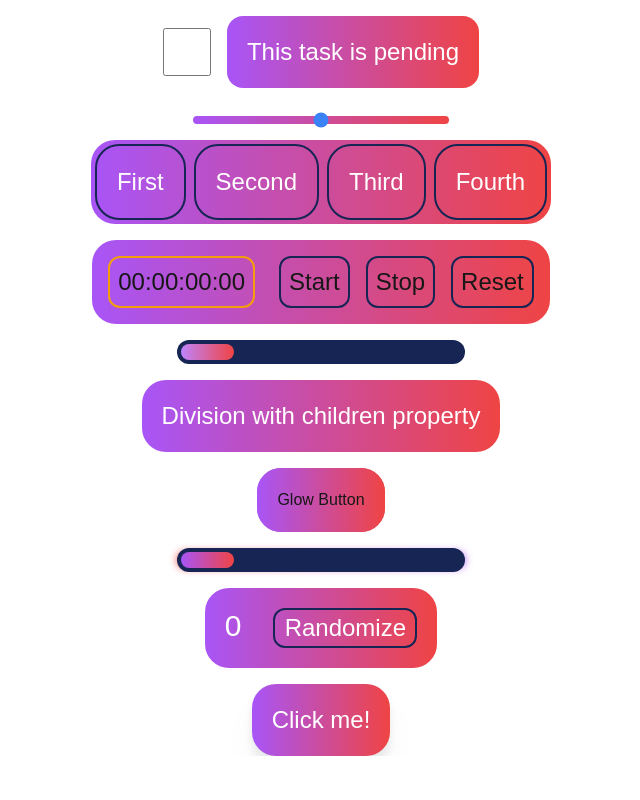
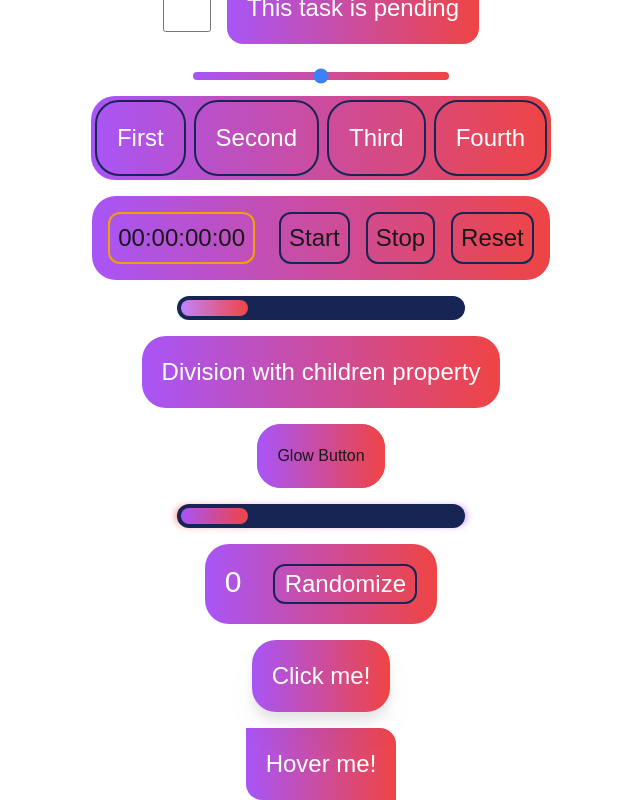
Before and after one commit to nitesh545/lifame, a Next.js app: page / in a window 1280 px wide. Shown: the part 187-987 px from the top of the page, without its empty margins (319-959 px from the left). Before the commit the page ends 943 px from the top, so only its background shows below. Built offline with nearby package versions, Linux system fonts and the light colour scheme.

Commit message:
new component roundButton

```diff
--- /dev/null
+++ b/app/components/roundButton.jsx
@@ -0,0 +1,31 @@
+"use client";
+
+import React from 'react';
+import {useState, useEffect} from 'react';
+
+const RoundButton = () => {
+	const [value, setValue] = useState(0);
+
+	const handleClick = () => {
+		setValue(prev => prev + 1);
+	}
+
+	useEffect(() => {console.log(`Hover button pressed: ${value} times`)}, [value]);
+
+	return (
+		<div className="w-screen">
+			<div className="flex justify-center content-center items-center">
+				<button
+					className="p-5 text-2xl text-white bg-gradient-to-r from-purple-500 to-red-500 rounded-bl-2xl
+								rounded-tr-2xl hover:rounded-br-full hover:rounded-tl-full transition duration-300
+								ease-in-out hover:scale-105 hover:bg-blue-600"
+					onClick={handleClick}
+				>
+					Hover me!
+				</button>
+			</div>
+		</div>
+	);
+};
+
+export default RoundButton;
--- a/app/page.jsx
+++ b/app/page.jsx
@@ -14,6 +14,7 @@ import React from "react";
 import GlowProgressBar from "@/app/components/glowProgressBar";
 import Randomizer from "@/app/components/randomizer";
 import ShadowButton from "@/app/components/shadowButton";
+import RoundButton from "@/app/components/roundButton";
 
 let components = [
 	{id: 1, type: "Input", component: <Input placeholder="Input"/>},
@@ -30,6 +31,7 @@ let components = [
 	{id: 12, type: "GlowProgressBar", component: <GlowProgressBar />},
 	{id: 13, type: "Randomizer", component: <Randomizer />},
 	{id: 14, type: "ShadowButton", component: <ShadowButton />},
+	{id: 15, type: "RoundButton", component: <RoundButton />},
 ];
 
 export default function Home() {
```
